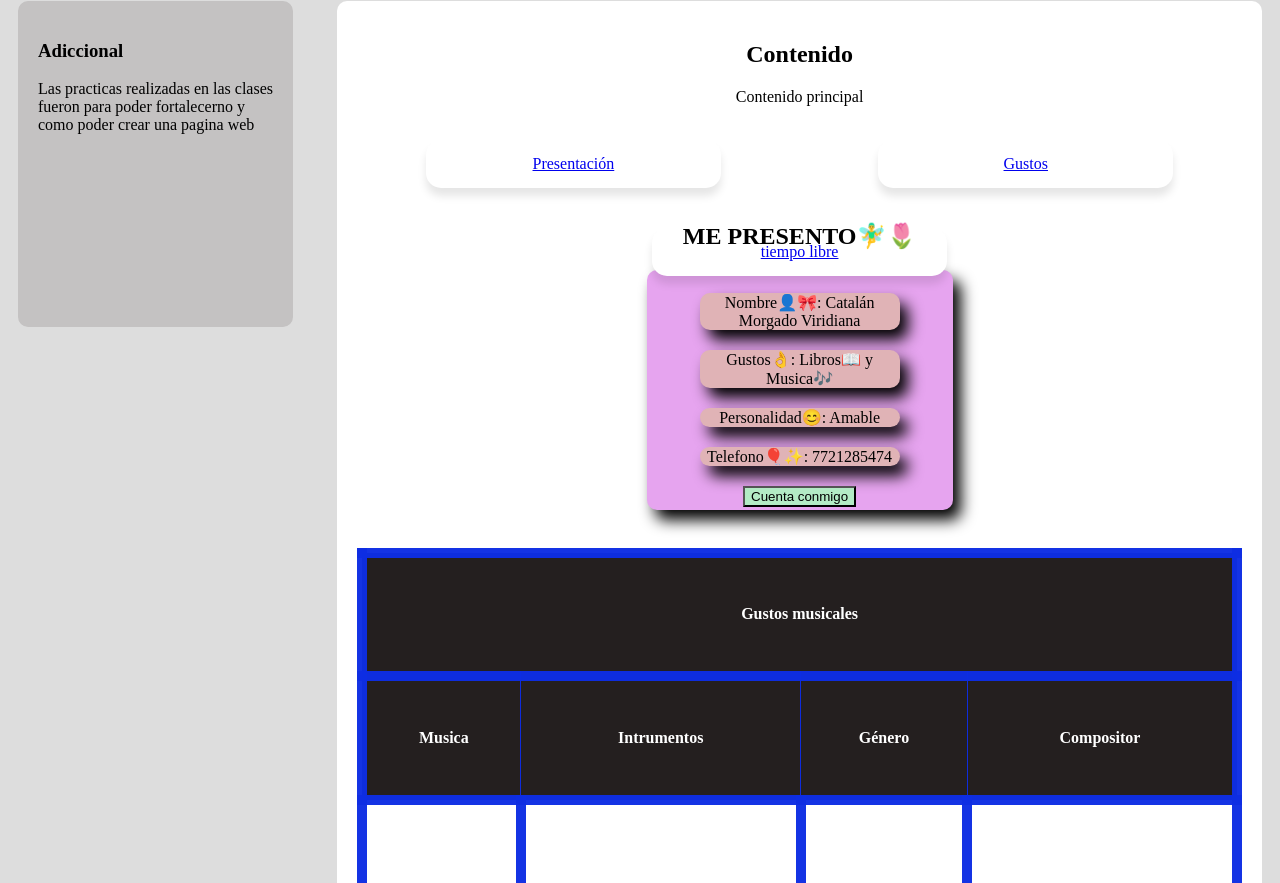
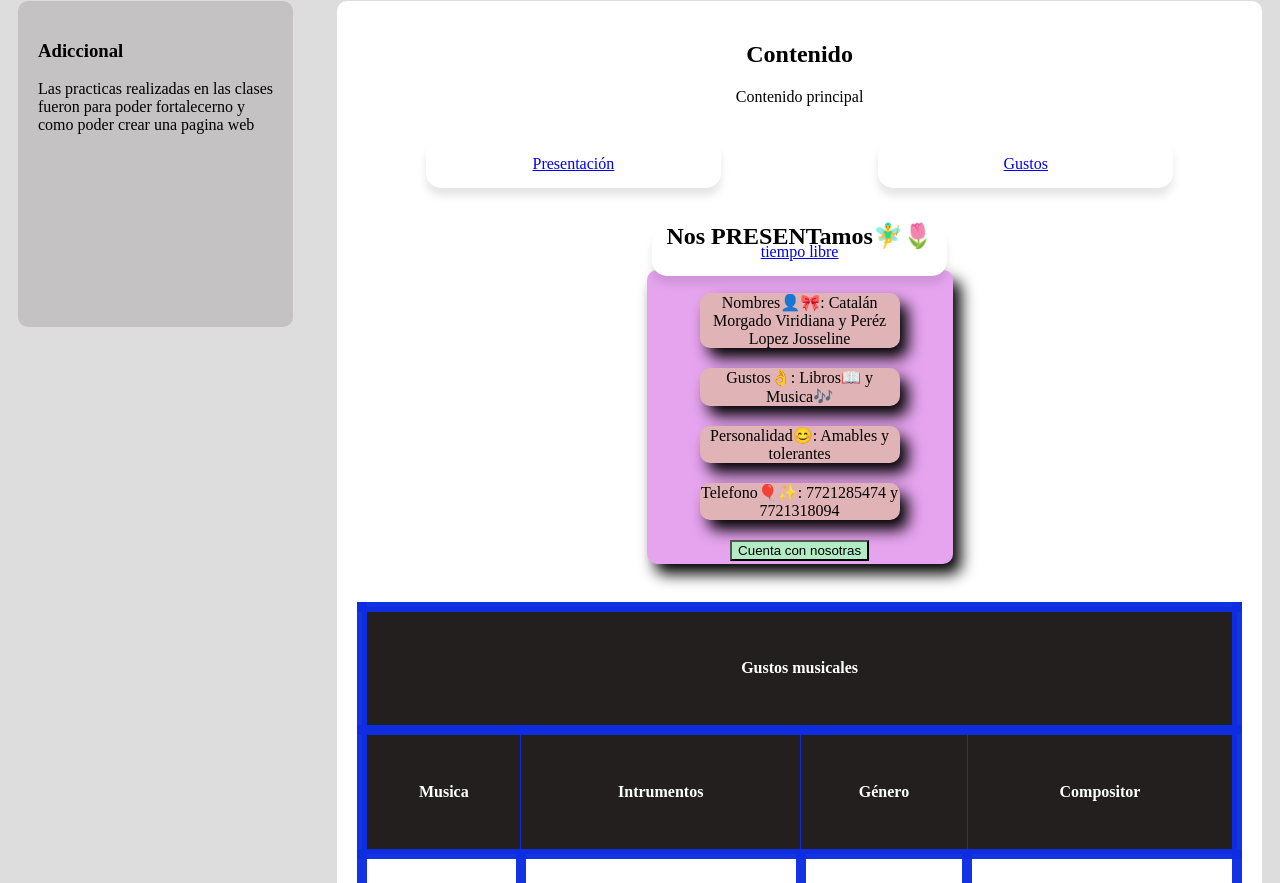
Before and after one commit to viridiana184/Viridiana-y-josseline, a plain HTML site: page index.html in a window 1280 px wide. Shown: the part 217-1100 px from the top of the page. Drawn offline with Linux system fonts and the light colour scheme.

Commit message:
Update index.html

```diff
--- a/index.html
+++ b/index.html
@@ -30,13 +30,13 @@
             <div class="card"><a href="#ti">tiempo libre</a></div>
         </div><br><br>
         <div class="tra" id="me">
-            <h2>ME PRESENTO🧚‍♂️🌷</h2>
+            <h2>Nos PRESENTamos🧚‍♂️🌷</h2>
             <div class="con">
-            <div id="o">Nombre👤🎀: Catalán Morgado Viridiana</div>
+            <div id="o">Nombres👤🎀: Catalán Morgado Viridiana y Peréz Lopez Josseline</div>
             <div id="po">Gustos👌: Libros📖 y Musica🎶</div>
-            <div id="dit">Personalidad😊: Amable  </div>
-            <div id="dt">Telefono🎈✨: 7721285474</div>
-            <button id="bo">Cuenta conmigo</button>
+            <div id="dit">Personalidad😊: Amables y tolerantes </div>
+            <div id="dt">Telefono🎈✨: 7721285474 y 7721318094</div>
+            <button id="bo">Cuenta con nosotras</button>
         </div><br>
         </div>
         <div class="cla" id="gu">
```
